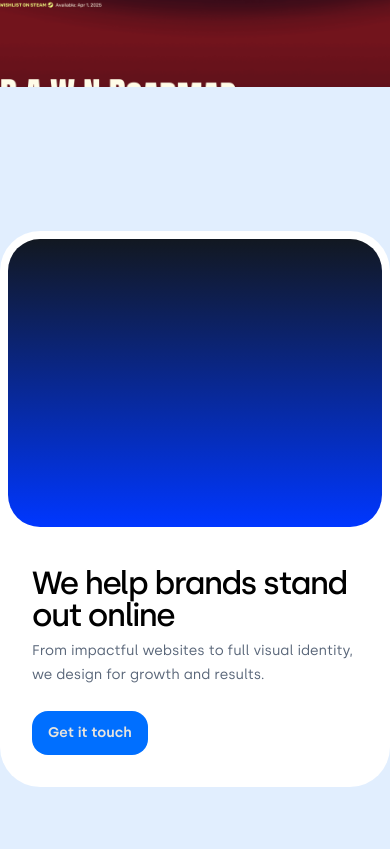
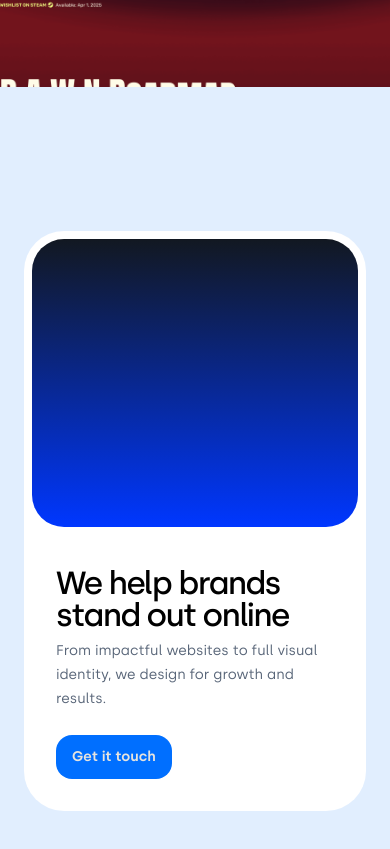
Before and after one commit to davidrivadeneyra/suite-ia, a React (Vite) app: page / in a window 390 px wide. Shown: the part 801-1650 px from the top of the page. Built offline with nearby package versions, Linux system fonts and the light colour scheme.

Commit message:
corrijo el ancho de la seccion de logos

```diff
--- a/src/App.jsx
+++ b/src/App.jsx
@@ -23,7 +23,7 @@ function App() {
 
 
 
-		<div className="main-inner bg-white rounded-[40px] lg:rounded-[72px] flex flex-col lg:flex-row gap-0 lg:gap-[72px] ">
+		<div className="mx-6 md:mx-auto main-inner bg-white rounded-[40px] lg:rounded-[72px] flex flex-col lg:flex-row gap-0 lg:gap-[72px] ">
 
 			<div className='m-2 lg:m-6 bg-logos lg:w-full h-72 lg:h-auto rounded-[32px] lg:rounded-[48px]'>
 				<div className=''>
```
